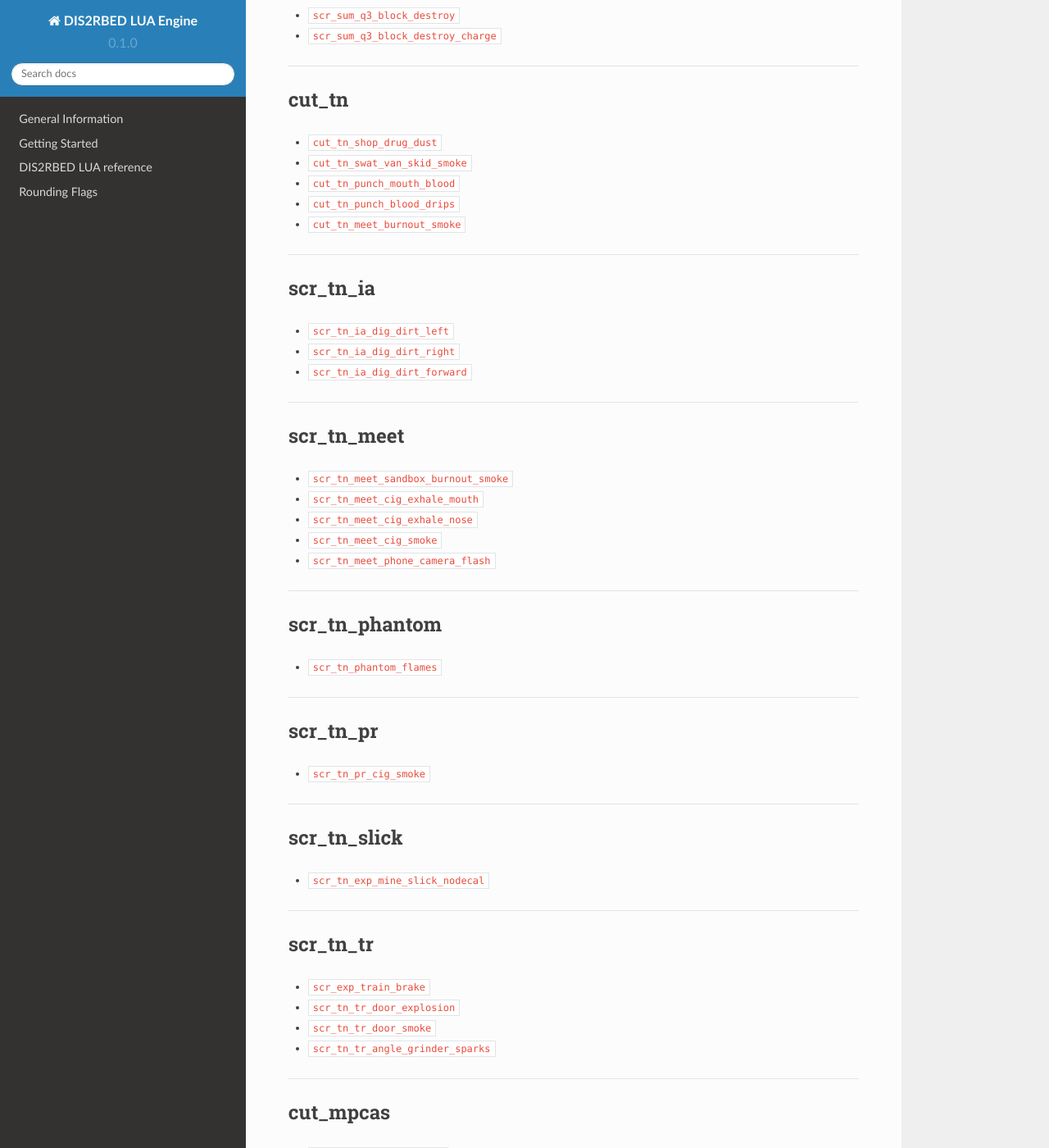
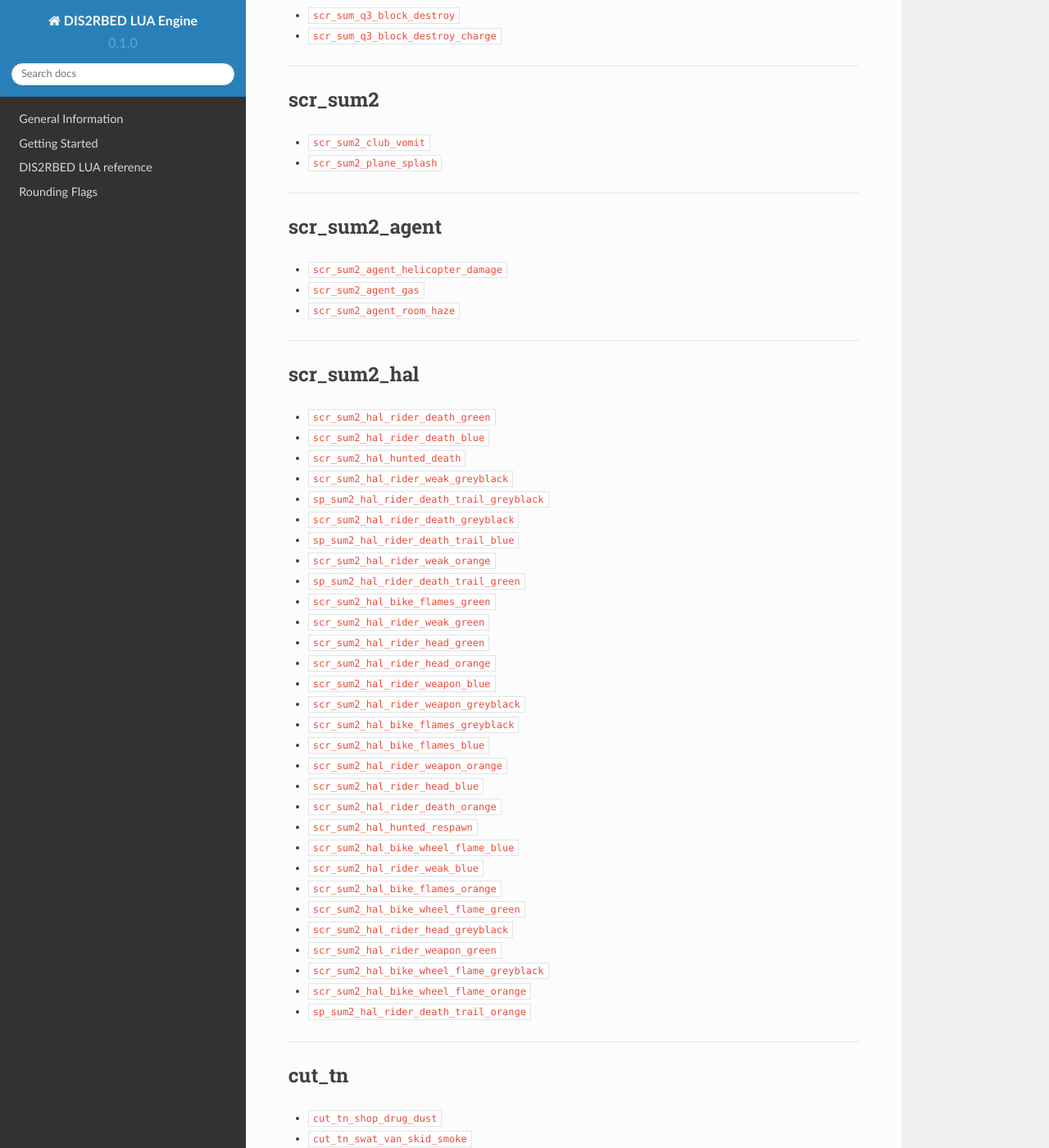
Before and after one commit to ItsK1tty/w1tchdocs, a Sphinx documentation site: the page built from docs/source/things/ptfx.rst, in a window 1280 px wide and 1400 px high, scrolled down 93719 px. Shown: the whole window at 82% size. Built offline with Sphinx 7.4.7 and the Read the Docs theme 2.0.0, drawn with Linux system fonts in a browser that asks for light colours; pages that are not in the unit, such as notebooks, are missing from menus.

Commit message:
Update for GTA V "mpsum2" build 2699 / Online 1.61

```diff
--- a/docs/source/things/ptfx.rst
+++ b/docs/source/things/ptfx.rst
@@ -4295,6 +4295,59 @@ scr_sum_q3
 
 ===================
 
+scr_sum2
+-----------
+
+* ``scr_sum2_club_vomit``
+* ``scr_sum2_plane_splash``
+
+===================
+
+scr_sum2_agent
+----------------
+
+* ``scr_sum2_agent_helicopter_damage``
+* ``scr_sum2_agent_gas``
+* ``scr_sum2_agent_room_haze``
+
+===================
+
+scr_sum2_hal
+----------------
+
+* ``scr_sum2_hal_rider_death_green``
+* ``scr_sum2_hal_rider_death_blue``
+* ``scr_sum2_hal_hunted_death``
+* ``scr_sum2_hal_rider_weak_greyblack``
+* ``sp_sum2_hal_rider_death_trail_greyblack``
+* ``scr_sum2_hal_rider_death_greyblack``
+* ``sp_sum2_hal_rider_death_trail_blue``
+* ``scr_sum2_hal_rider_weak_orange``
+* ``sp_sum2_hal_rider_death_trail_green``
+* ``scr_sum2_hal_bike_flames_green``
+* ``scr_sum2_hal_rider_weak_green``
+* ``scr_sum2_hal_rider_head_green``
+* ``scr_sum2_hal_rider_head_orange``
+* ``scr_sum2_hal_rider_weapon_blue``
+* ``scr_sum2_hal_rider_weapon_greyblack``
+* ``scr_sum2_hal_bike_flames_greyblack``
+* ``scr_sum2_hal_bike_flames_blue``
+* ``scr_sum2_hal_rider_weapon_orange``
+* ``scr_sum2_hal_rider_head_blue``
+* ``scr_sum2_hal_rider_death_orange``
+* ``scr_sum2_hal_hunted_respawn``
+* ``scr_sum2_hal_bike_wheel_flame_blue``
+* ``scr_sum2_hal_rider_weak_blue``
+* ``scr_sum2_hal_bike_flames_orange``
+* ``scr_sum2_hal_bike_wheel_flame_green``
+* ``scr_sum2_hal_rider_head_greyblack``
+* ``scr_sum2_hal_rider_weapon_green``
+* ``scr_sum2_hal_bike_wheel_flame_greyblack``
+* ``scr_sum2_hal_bike_wheel_flame_orange``
+* ``sp_sum2_hal_rider_death_trail_orange``
+
+===================
+
 cut_tn
 -------
 
```
